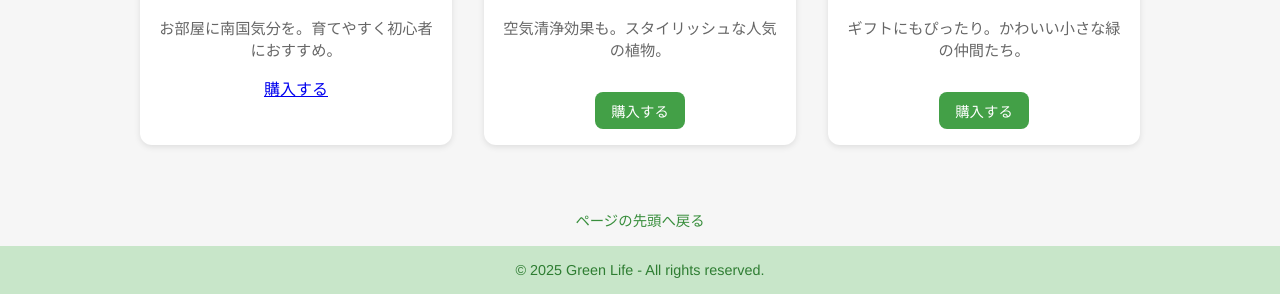
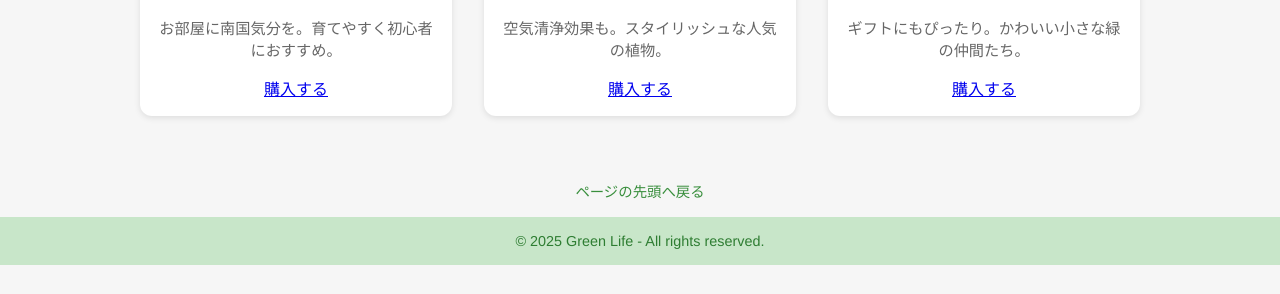
Before and after one commit to shuji-maker/shop, a plain HTML site: page index.html in a window 1280 px wide. Shown: the part 506-800 px from the top of the page. Drawn offline with Linux system fonts and the light colour scheme.

Commit message:
Update index.html

```diff
--- a/index.html
+++ b/index.html
@@ -144,13 +144,13 @@
       <img src="https://images.unsplash.com/photo-1587502537140-76f1f6615a4b" alt="サンスベリア">
       <h3>サンスベリア</h3>
       <p>空気清浄効果も。スタイリッシュな人気の植物。</p>
-      <a href="#" class="buy-button">購入する</a>
+      <a href="purchase.html" class="button">購入する</a>
     </div>
     <div class="product-card">
       <img src="https://images.unsplash.com/photo-1610484826929-548620b6d4d4" alt="多肉植物セット">
       <h3>多肉植物セット</h3>
       <p>ギフトにもぴったり。かわいい小さな緑の仲間たち。</p>
-      <a href="#" class="buy-button">購入する</a>
+     <a href="purchase.html" class="button">購入する</a>
     </div>
   </section>
 
```
